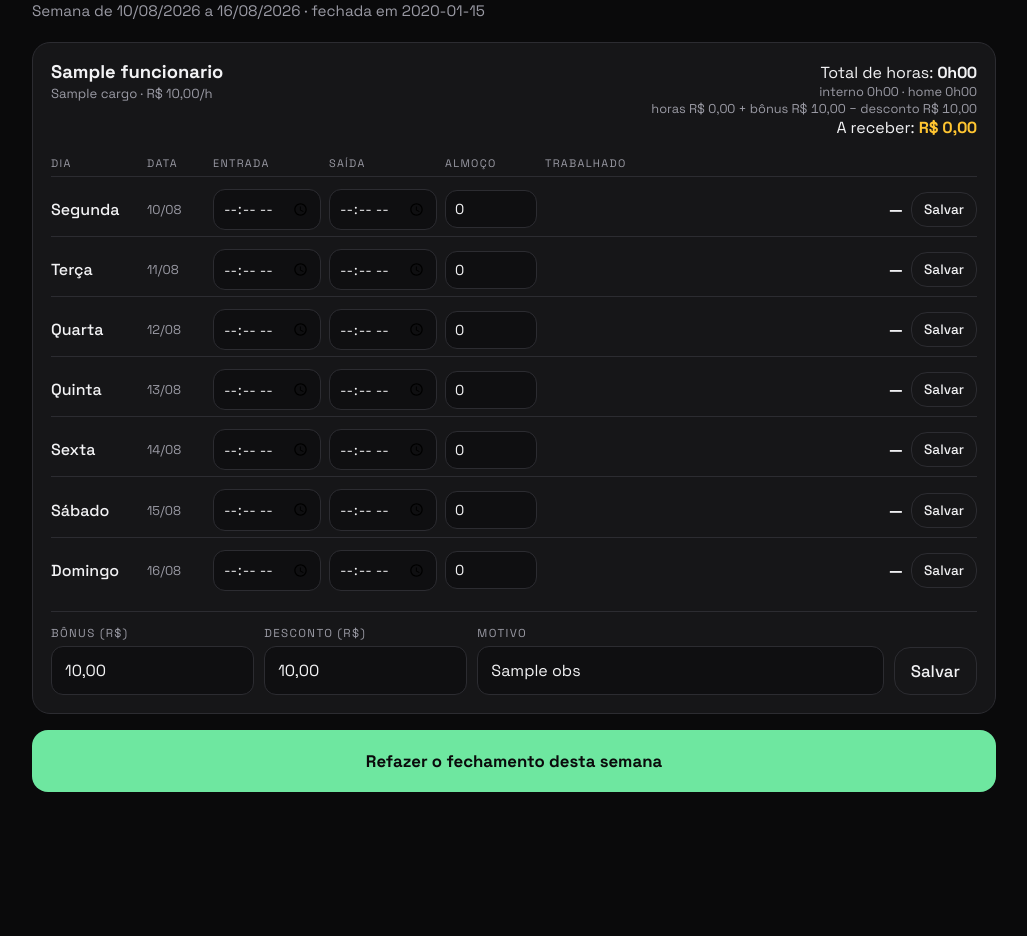
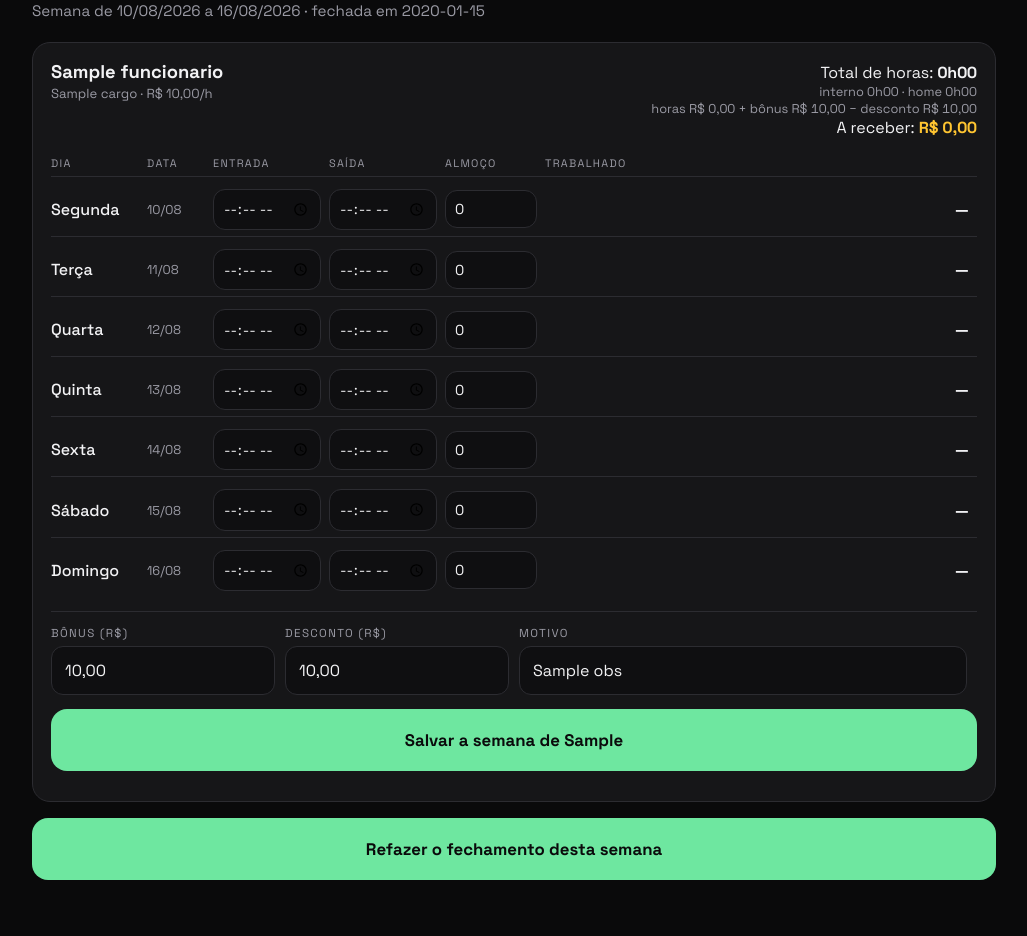
Before and after one commit to inksugar/ponto-inksugar, a Flask app: page /admin/semana in a window 1280 px wide. Shown: the part 257-1193 px from the top of the page, without its empty margins (126-1153 px from the left). Before the commit the page ends 1049 px from the top, so only its background shows below. Run offline with Flask 3, Linux system fonts and the light colour scheme; the visitor is signed in with stand-in values (Sample User, id 1); a database or web service that is not in the repository returns one stand-in record (values such as "Sample title"); some libraries are stand-ins or nearby versions.

Commit message:
Add files via upload

```diff
--- a/templates/semana.html
+++ b/templates/semana.html
@@ -44,45 +44,43 @@
     </div>
   </div>
 
+  <form method="post" action="/admin/semana/salvar">
+    <input type="hidden" name="voltar" value="/admin/semana?ini={{ ini }}{% if filtro %}&f={{ filtro }}{% endif %}">
+    <input type="hidden" name="funcionario_id" value="{{ b.f.id }}">
+    <input type="hidden" name="ini" value="{{ ini }}">
+    <input type="hidden" name="n" value="{{ b.linhas|length }}">
+
     <div class="tab-reg">
       <div class="linha-reg cab noprint-cab">
         <span>Dia</span><span>Data</span><span>Entrada</span><span>Saída</span>
         <span>Almoço</span><span>Trabalhado</span><span class="noprint"></span>
       </div>
       {% for l in b.linhas %}
-    <form method="post" action="/admin/registro" class="linha-reg">
-      <input type="hidden" name="voltar" value="/admin/semana?ini={{ ini }}{% if filtro %}&f={{ filtro }}{% endif %}">
-      <input type="hidden" name="funcionario_id" value="{{ b.f.id }}">
-      <input type="hidden" name="dia" value="{{ l.data }}">
-      {% if l.reg %}<input type="hidden" name="id" value="{{ l.reg.id }}">{% endif %}
+      <div class="linha-reg">
+        <input type="hidden" name="dia_{{ loop.index0 }}" value="{{ l.data }}">
+        {% if l.reg %}<input type="hidden" name="id_{{ loop.index0 }}" value="{{ l.reg.id }}">{% endif %}
         <span class="dia">{{ l.dia }}</span>
         <span class="mini">{{ l.data.strftime('%d/%m') }}</span>
-      <input name="entrada" type="time" value="{{ l.reg.entrada.strftime('%H:%M') if l.reg and l.reg.entrada }}">
-      <input name="saida" type="time" value="{{ l.reg.saida.strftime('%H:%M') if l.reg and l.reg.saida }}">
-      <input name="almoco" type="number" min="0" max="240" step="5" value="{{ l.reg.almoco_min if l.reg else 0 }}">
+        <input name="entrada_{{ loop.index0 }}" type="time" value="{{ l.reg.entrada.strftime('%H:%M') if l.reg and l.reg.entrada }}">
+        <input name="saida_{{ loop.index0 }}" type="time" value="{{ l.reg.saida.strftime('%H:%M') if l.reg and l.reg.saida }}">
+        <input name="almoco_{{ loop.index0 }}" type="number" min="0" max="240" step="5" value="{{ l.reg.almoco_min if l.reg else 0 }}">
         <span class="num tt" {% if l.reg and l.reg.entrada and not l.reg.saida %}style="color:var(--vermelho)"{% endif %}>
           {% if l.reg and l.reg.entrada and not l.reg.saida %}sem saída{% else %}{{ hm(l.reg.minutos) if l.reg else '—' }}{% endif %}
         </span>
-      <span class="acoes noprint">
-        <button class="btn claro" type="submit">Salvar</button>
-        {% if l.reg %}
-        <button class="btn claro apaga" type="submit" formaction="/admin/registro/{{ l.reg.id }}/excluir"
-                formnovalidate onclick="return confirm('Excluir este registro?')">×</button>
-        {% endif %}
-      </span>
-    </form>
+        <span class="acoes noprint"></span>
+      </div>
       {% endfor %}
     </div>
 
-  <form method="post" action="/admin/semana/ajuste" class="ajuste noprint">
-    <input type="hidden" name="funcionario_id" value="{{ b.f.id }}">
-    <input type="hidden" name="ini" value="{{ ini }}">
-    <input type="hidden" name="voltar" value="/admin/semana?ini={{ ini }}{% if filtro %}&f={{ filtro }}{% endif %}">
+    <div class="ajuste noprint">
       <div><label>Bônus (R$)</label><input name="bonus" value="{{ '%.2f'|format(b.bonus)|replace('.', ',') }}"></div>
       <div><label>Desconto (R$)</label><input name="desconto" value="{{ '%.2f'|format(b.desconto)|replace('.', ',') }}"></div>
       <div><label>Motivo</label><input name="obs" value="{{ b.obs }}" placeholder="opcional"></div>
-    <button class="btn claro" type="submit">Salvar</button>
+    </div>
+
+    <button class="btn verde noprint" type="submit" style="margin-top:14px">Salvar a semana de {{ b.f.nome.split(' ')[0] }}</button>
   </form>
+
   {% if b.obs %}<p class="mini so-print">Bônus/desconto: {{ b.obs }}</p>{% endif %}
 </div>
 {% endfor %}
```
Also changed, not shown: templates/minha_semana.html (+12 -1 lines). Lines whose indentation alone changed are shown as unchanged.
